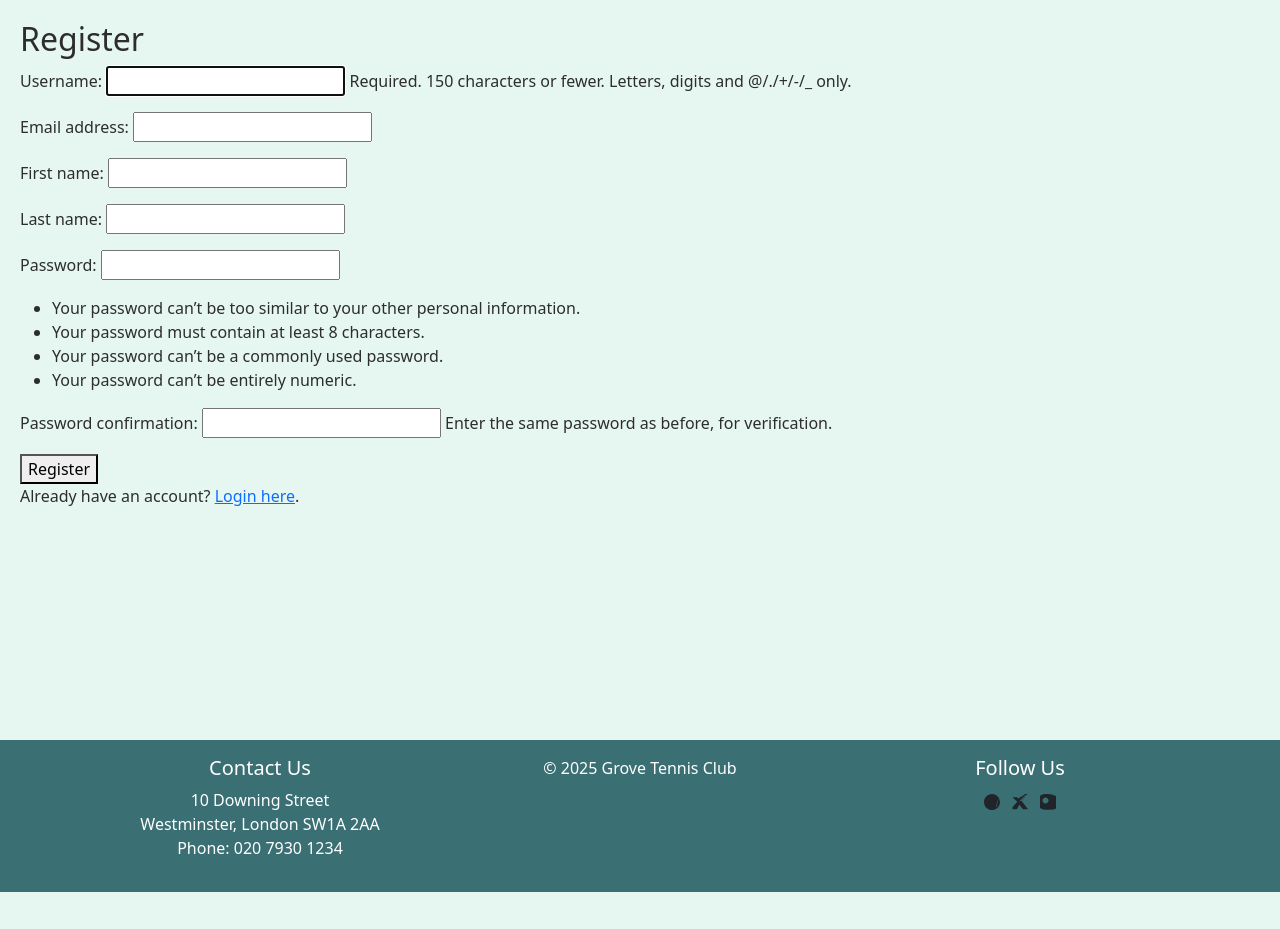
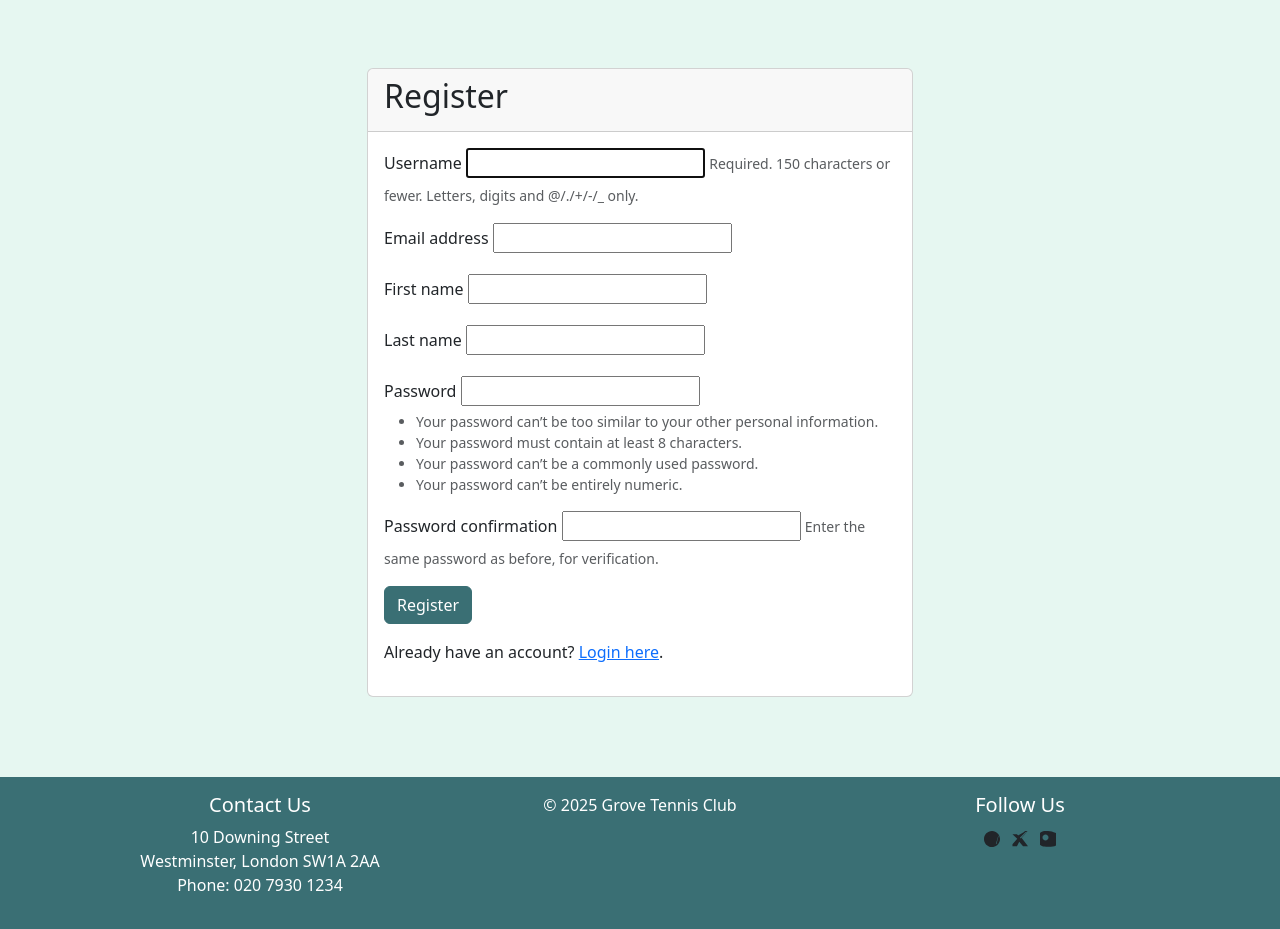
Before and after one commit to tbuchan1997/grove-tennis-club, a Django app: page /register/ in a window 1280 px wide. Shown: the part 56-985 px from the top of the page. Before the commit the page ends 948 px from the top, so only its background shows below. Run offline with Django 4.2, Linux system fonts and the light colour scheme; some libraries are stand-ins or nearby versions.

Commit message:
Style registration form using bootstrap

```diff
--- a/static/css/style.css
+++ b/static/css/style.css
@@ -147,3 +147,9 @@ body {
     padding: 20px;
     border-radius: 10px;
 }
+
+/* Registration Form Styles */
+
+.invalid-feedback {
+    display: block; /* Make sure error messages are visible */
+}
--- a/templates/registration/register.html
+++ b/templates/registration/register.html
@@ -1,11 +1,39 @@
 {% extends "base_generic.html" %}
+{% load static %}
+
+{% block title %}Register{% endblock %}
 
 {% block content %}
-  <h2>Register</h2>
-  <form method="post">
-    {% csrf_token %}
-    {{ form.as_p }}
-    <button type="submit">Register</button>
-  </form>
-  <p>Already have an account? <a href="{% url 'login' %}">Login here</a>.</p>
+<div class="container mt-5">  {# Added container for spacing #}
+    <div class="row justify-content-center"> {# Center the form #}
+        <div class="col-md-6"> {# Limit form width on larger screens #}
+            <div class="card"> {# Added card for styling #}
+                <div class="card-header">
+                    <h2>Register</h2>
+                </div>
+                <div class="card-body">
+                    <form method="post">
+                        {% csrf_token %}
+                        {% for field in form %} {# Loop through form fields for better control #}
+                            <div class="mb-3"> {# Add margin to each field #}
+                                <label for="{{ field.id_for_label }}" class="form-label">{{ field.label }}</label>
+                                {{ field }}
+                                {% if field.errors %}
+                                    <div class="invalid-feedback">
+                                        {{ field.errors }}
+                                    </div>
+                                {% endif %}
+                                {% if field.help_text %}
+                                    <small class="form-text text-muted">{{ field.help_text }}</small>
+                                {% endif %}
+                            </div>
+                        {% endfor %}
+                        <button type="submit" class="btn btn-primary">Register</button>
+                    </form>
+                    <p class="mt-3">Already have an account? <a href="{% url 'login' %}">Login here</a>.</p>
+                </div>
+            </div>
+        </div>
+    </div>
+</div>
 {% endblock %}
```
